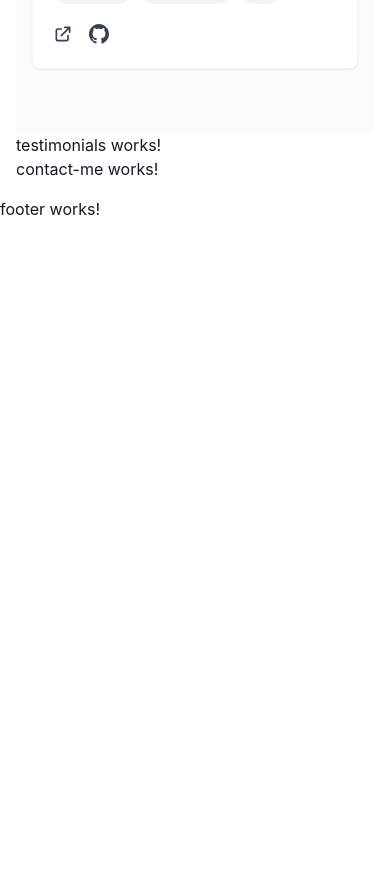
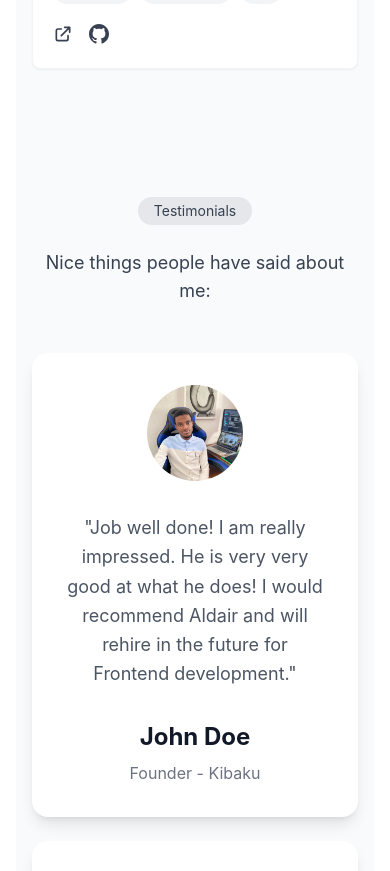
Before and after one commit to AldairAvelino/aldairavelino.vercel.com, an Angular app: page / in a window 390 px wide. Shown: the part 8904-9775 px from the top of the page. Before the commit the page ends 9125 px from the top, so only its background shows below. Built offline with nearby package versions, Linux system fonts and the light colour scheme.

Commit message:
feat: implement testimonials section with dynamic data and responsive design

```diff
--- a/src/app/components/testimonials/testimonials.component.html
+++ b/src/app/components/testimonials/testimonials.component.html
@@ -1 +1,48 @@
-<p>testimonials works!</p>
+<section id="testimonials" class="py-16 md:py-24 bg-gray-50 dark:bg-gray-900">
+  <div class="container mx-auto px-4 sm:px-6 lg:px-8">
+    <!-- Testimonials badge -->
+    <div class="flex justify-center mb-6">
+      <div class="bg-gray-200 dark:bg-gray-800 rounded-full px-4 py-1 text-sm text-gray-700 dark:text-gray-300">
+        Testimonials
+      </div>
+    </div>
+
+    <!-- Testimonials heading -->
+    <h2 class="text-center text-lg md:text-xl text-gray-700 dark:text-gray-300 mb-12">
+      Nice things people have said about me:
+    </h2>
+
+    <!-- Testimonials grid -->
+    <div class="grid grid-cols-1 md:grid-cols-3 gap-6 md:gap-8">
+      <ng-container *ngFor="let testimonial of testimonials">
+        <!-- Testimonial card with drop shadow -->
+        <div class="bg-white dark:bg-gray-800 rounded-2xl shadow-lg p-8 flex flex-col items-center">
+          <!-- Profile image - larger and centered -->
+          <div class="w-24 h-24 mb-8 overflow-hidden rounded-full">
+            <img
+              [src]="testimonial.avatar"
+              [alt]="testimonial.name"
+              class="w-full h-full object-cover"
+              onError="this.src='assets/images/placeholder.jpg'"
+            />
+          </div>
+
+          <!-- Quote - larger text with more spacing -->
+          <p class="text-gray-600 dark:text-gray-300 text-center mb-8 text-lg leading-relaxed">
+            "{{ testimonial.quote }}"
+          </p>
+
+          <!-- Name - larger and bolder -->
+          <h3 class="text-gray-900 dark:text-white font-bold text-2xl text-center mb-2">
+            {{ testimonial.name }}
+          </h3>
+
+          <!-- Title and company -->
+          <p class="text-gray-500 dark:text-gray-400 text-center">
+            {{ testimonial.title }}{{ testimonial.company ? ' - ' + testimonial.company : '' }}
+          </p>
+        </div>
+      </ng-container>
+    </div>
+  </div>
+</section>
--- a/src/app/components/testimonials/testimonials.component.ts
+++ b/src/app/components/testimonials/testimonials.component.ts
@@ -1,12 +1,36 @@
 import { Component } from '@angular/core';
+import { CommonModule } from '@angular/common';
+import { Testimonial } from '@models/interfaces';
 
 @Component({
   selector: 'app-testimonials',
   standalone: true,
-  imports: [],
+  imports: [CommonModule],
   templateUrl: './testimonials.component.html',
-  styleUrl: './testimonials.component.scss'
+  styleUrl: './testimonials.component.scss',
 })
 export class TestimonialsComponent {
-
+  testimonials: Testimonial[] = [
+    {
+      quote: 'Job well done! I am really impressed. He is very very good at what he does! I would recommend Aldair and will rehire in the future for Frontend development.',
+      name: 'John Doe',
+      title: 'Founder',
+      company: 'Kibaku',
+      avatar: 'assets/images/me/hero.jpeg'
+    },
+    {
+      quote: 'Great guy, highly recommended for any COMPLEX front-end development job! His skills are top-notch and he will be an amazing addition to any team.',
+      name: 'Joana Doe',
+      title: 'Founder',
+      company: 'Unitel',
+      avatar: 'assets/images/me/hero.jpeg'
+    },
+    {
+      quote: 'Aldair was extremely easy and pleasant to work with and he truly cares about the project being a success. Aldair has a high level of knowledge and was able to work on my MERN stack application without any issues.',
+      name: 'John Doe',
+      title: 'Freelancer',
+      company: '',
+      avatar: 'assets/images/me/hero.jpeg'
+    }
+  ]
 }
```
